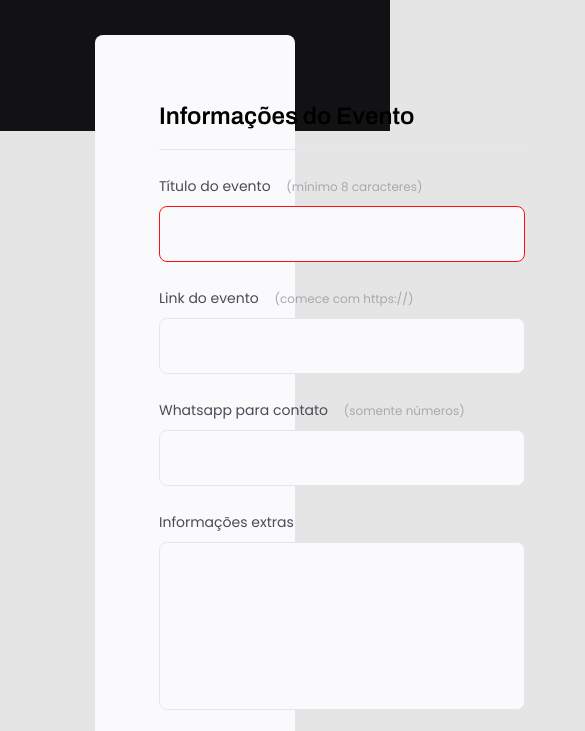
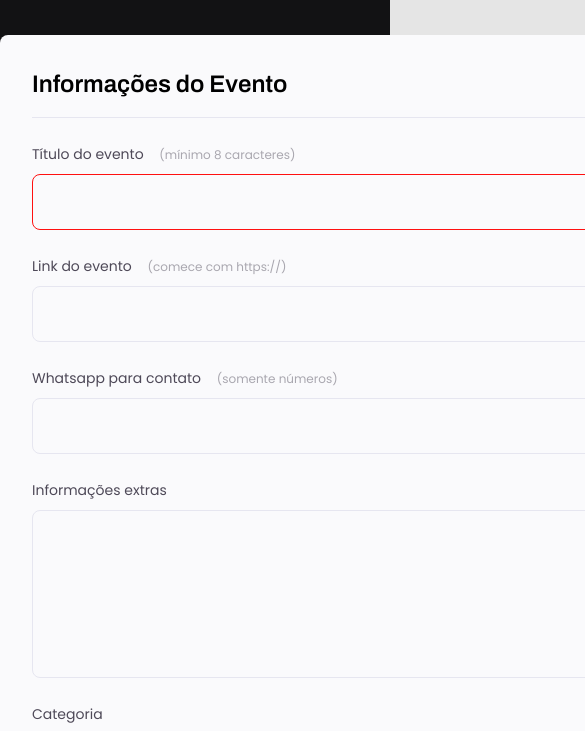
Before and after one commit to lucascriado/rocketseat-forms, a plain HTML site: page index.html in a window 390 px wide. Shown: the part 237-968 px from the top of the page, 585 px wide, since content can reach past the window. Drawn offline with Linux system fonts and the light colour scheme.

Commit message:
adjusting responsiveness for mobile 1

```diff
--- a/style.css
+++ b/style.css
@@ -234,7 +234,13 @@ input:invalid {
 }
 
 @media (max-width: 1100px) {
-  .page {
-    width: 200px;
+  form {
+    margin-top: 38px;
+    background: #FAFAFC;
+    border-radius: 8px 8px 0 0;
+    padding: 32px;
+    display: flex;
+    flex-direction: column;
+    gap: 24px;
   }
 }
```
